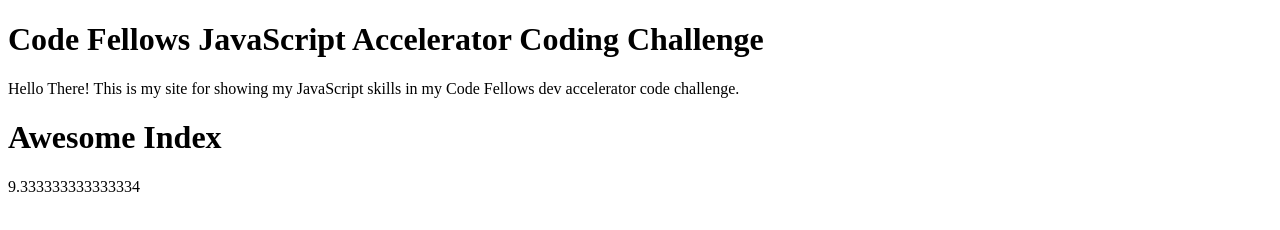
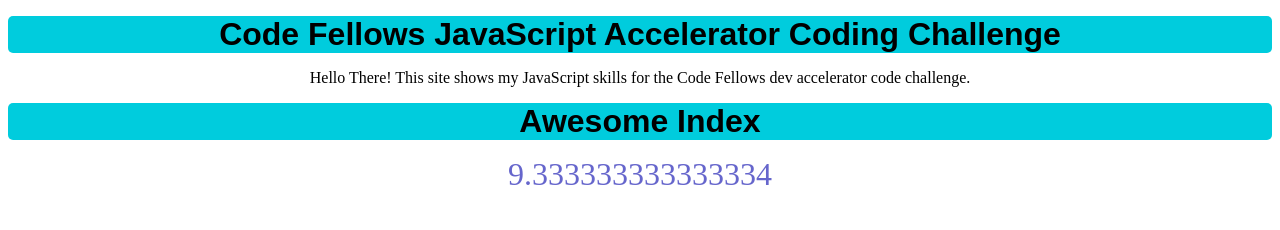
Before and after one commit to gohdcl/code-challenge, a plain HTML site: page codingChallenge1/index.html in a window 1280 px wide. Drawn offline with nearby package versions, Linux system fonts and the light colour scheme.

Commit message:
added rudimentary css

```diff
--- a/codingChallenge1/index.html
+++ b/codingChallenge1/index.html
@@ -2,10 +2,11 @@
 <html>
   <head>
     <title>Code Fellows JavaScript Accelerator Coding Challenge | Daniel Goh</title>
+    <link rel="stylesheet" type="text/css" href="style.css">
   </head>
   <body>
     <h1>Code Fellows JavaScript Accelerator Coding Challenge</h1>
-    <p>Hello There! This is my site for showing my JavaScript skills in my Code Fellows dev accelerator code challenge.</p>
+    <p>Hello There! This site shows my JavaScript skills for the Code Fellows dev accelerator code challenge.</p>
     <h1>Awesome Index</h1>
     <p id="awesome-index"></p>
 
--- /dev/null
+++ b/codingChallenge1/style.css
@@ -0,0 +1,15 @@
+h1 {
+  background-color: #00CCDD;
+  border-radius: 5px;
+  font-family: arial, sans-serif;
+}
+
+h1, p {
+  margin: 0.5em auto;
+  text-align: center;
+}
+
+#awesome-index {
+  font-size: 2.0em;
+  color: #6666CC;
+}
```
